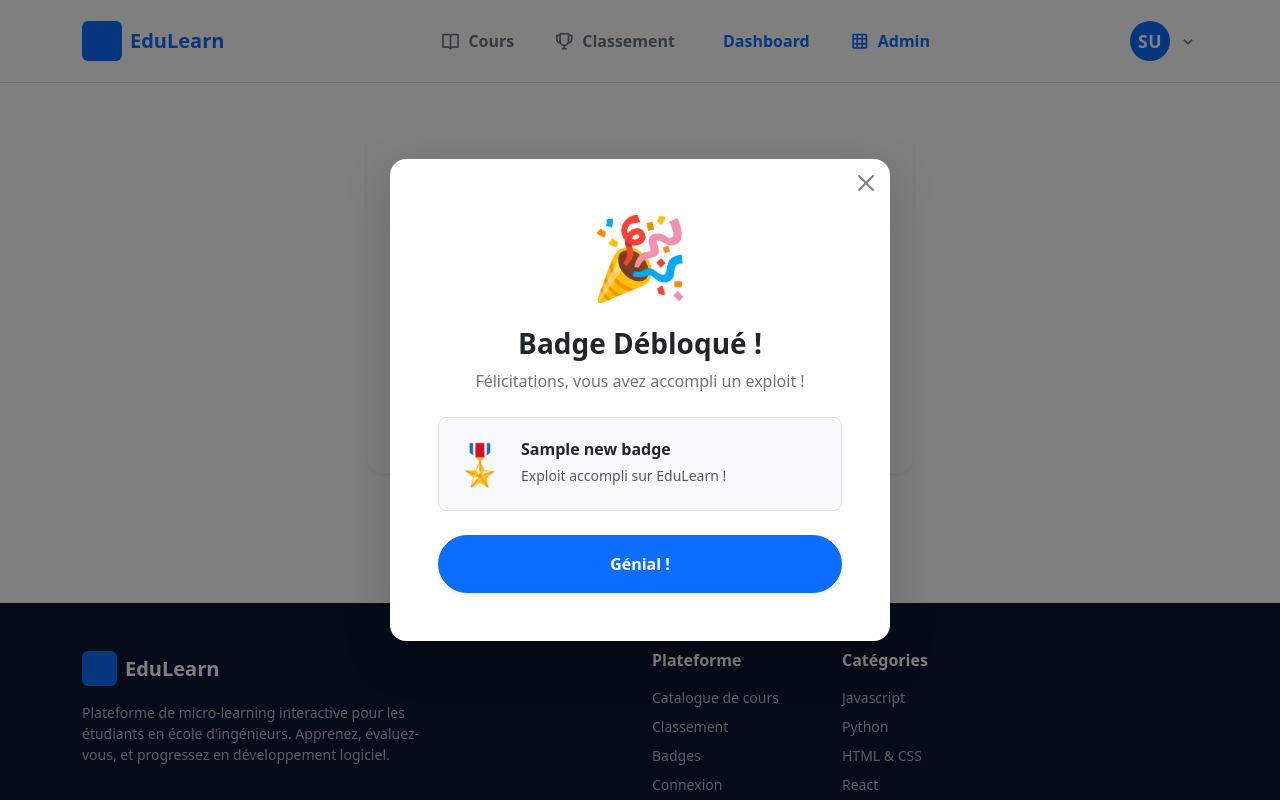
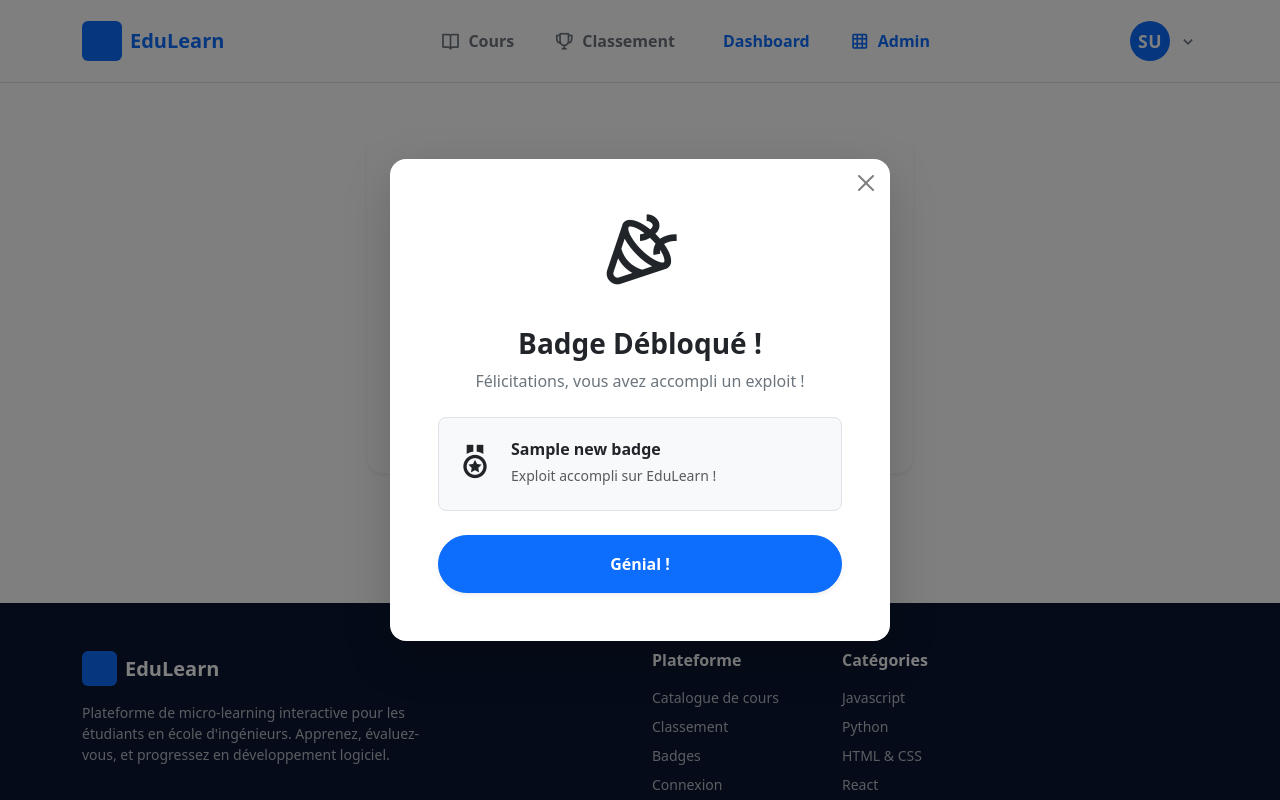
Before and after one commit to BYONN/PFA-EduLearn, a Django app: template courses/templates/quiz_result.html in a window 1280 px wide. Run offline with Django 4.2, Linux system fonts and the light colour scheme; a user stored in the database is signed in; tables that the repository leaves empty hold one stand-in row (values such as "Sample post"); the template is opened without the code that fills it: values that come from a table or form of the project are taken from there, most other values are stand-ins (such as "Sample title", 1, 10 or a date in 2020); some libraries are stand-ins or nearby versions.

Commit message:
cleaned up some comments and replaced quiz badge result emojis with boxicons

```diff
--- a/adaptive_ai/test_ai.py
+++ b/adaptive_ai/test_ai.py
@@ -7,7 +7,6 @@ def test_cat_model():
     print("   ADAPTIVE AI (CAT) - TEST LAB   ")
     print("==================================================\n")
 
-    # 1. Load the trained "Brain"
     current_dir = os.path.dirname(__file__)
     model_path = os.path.join(current_dir, 'cat_model.joblib')
 
@@ -17,7 +16,6 @@ def test_cat_model():
         print("ERROR: Could not find cat_model.joblib. Did you run train_model.py?")
         return
 
-    # 2. Define some test scenarios
     print("Loading test scenarios...\n")
 
     scenarios = [
@@ -50,12 +48,10 @@ def test_cat_model():
         }
     ]
 
-    # 3. Test the ML model
     for s in scenarios:
         print(f"\n--- {s['name']} ---")
         print(f"Context: {s['desc']}")
 
-        # Format the data exactly how the ML model expects it
         input_data = pd.DataFrame([{
             'student_base_elo': s['student_base_elo'],
             'last_question_difficulty': s['last_question_difficulty'],
@@ -64,13 +60,11 @@ def test_cat_model():
             'avg_time_taken': s['avg_time_taken']
         }])
 
-        # Predict the target difficulty for the next question
         predicted_difficulty = cat_model.predict(input_data)[0]
 
         print(f"-> Current Question Elo: {s['last_question_difficulty']}")
         print(f"** AI RECOMMENDED NEXT QUESTION ELO: {round(predicted_difficulty)}")
 
-        # Show the jump
         jump = round(predicted_difficulty) - s['last_question_difficulty']
         if jump > 0:
             print(f"++ Difficulty Jump: +{jump} points (Getting harder!)")
--- a/courses/templates/quiz_result.html
+++ b/courses/templates/quiz_result.html
@@ -97,7 +97,7 @@
                 <button type="button" class="btn-close" data-bs-dismiss="modal" aria-label="Close"></button>
             </div>
             <div class="modal-body px-5 pb-5 text-center">
-                <div class="mb-4 display-1">🎉</div>
+                <div class="mb-4 display-1"><i class="bx bx-party"></i></div>
                 <h3 class="fw-bold text-dark mb-2">Badge Débloqué !</h3>
                 <p class="text-secondary mb-4">Félicitations, vous avez accompli un exploit !</p>
 
@@ -105,9 +105,9 @@
                     {% for badge_name in new_badges %}
                     <div class="p-3 bg-light border rounded-3 d-flex align-items-center gap-3 text-start">
                         <div class="fs-1">
-                            {% if badge_name == "Première Victoire" %}🥇
-                            {% elif badge_name == "Parfait" %}✨
-                            {% else %}🎖️{% endif %}
+                            {% if badge_name == "Première Victoire" %} <i class="bx bx-trophy"></i>
+                            {% elif badge_name == "Parfait" %} <i class="bx bx-star"></i>
+                            {% else %} <i class="bx bx-medal"></i>{% endif %}
                         </div>
                         <div>
                             <h6 class="fw-bold text-dark mb-1">{{ badge_name }}</h6>
```
Also changed, not shown: adaptive_ai/elo_engine.py (+0 -9 lines), adaptive_ai/generate_ai_data.py (+4 -21 lines), adaptive_ai/train_model.py (+0 -9 lines), courses/views.py (+1 -27 lines).
